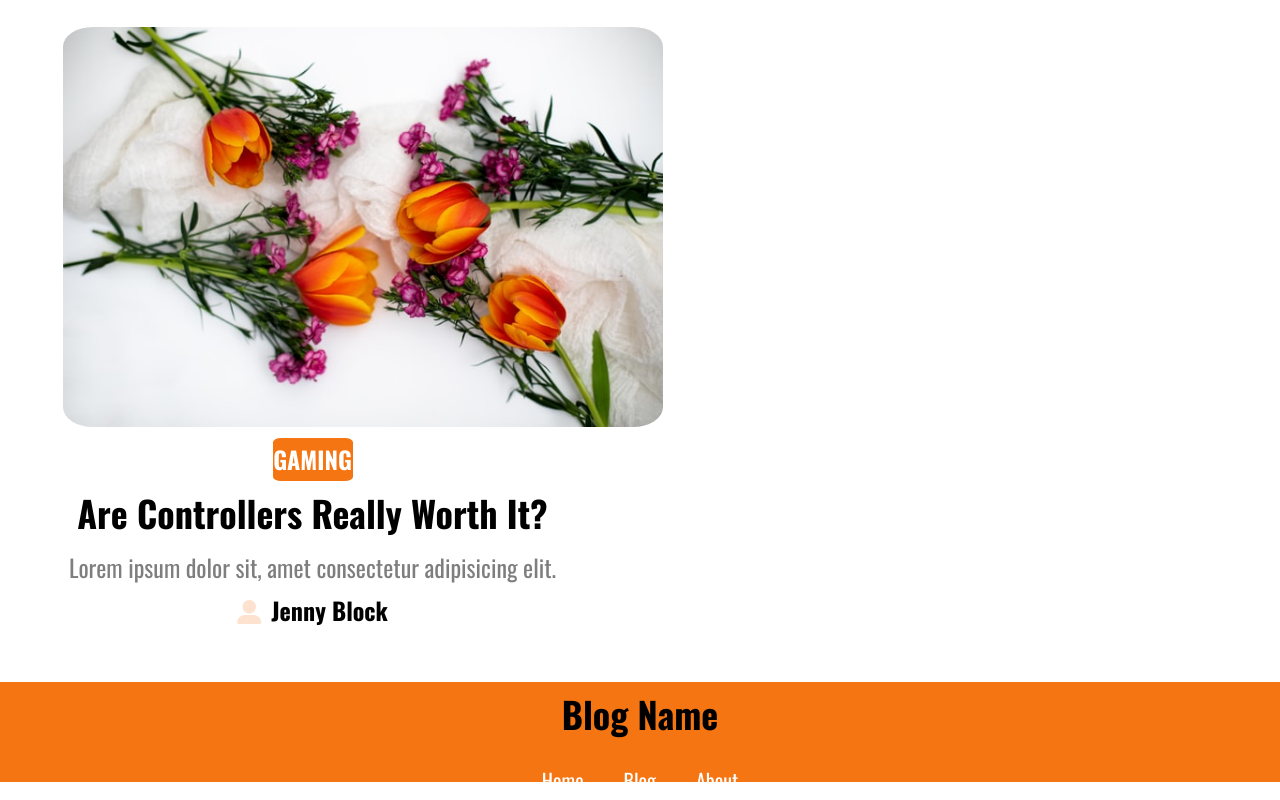
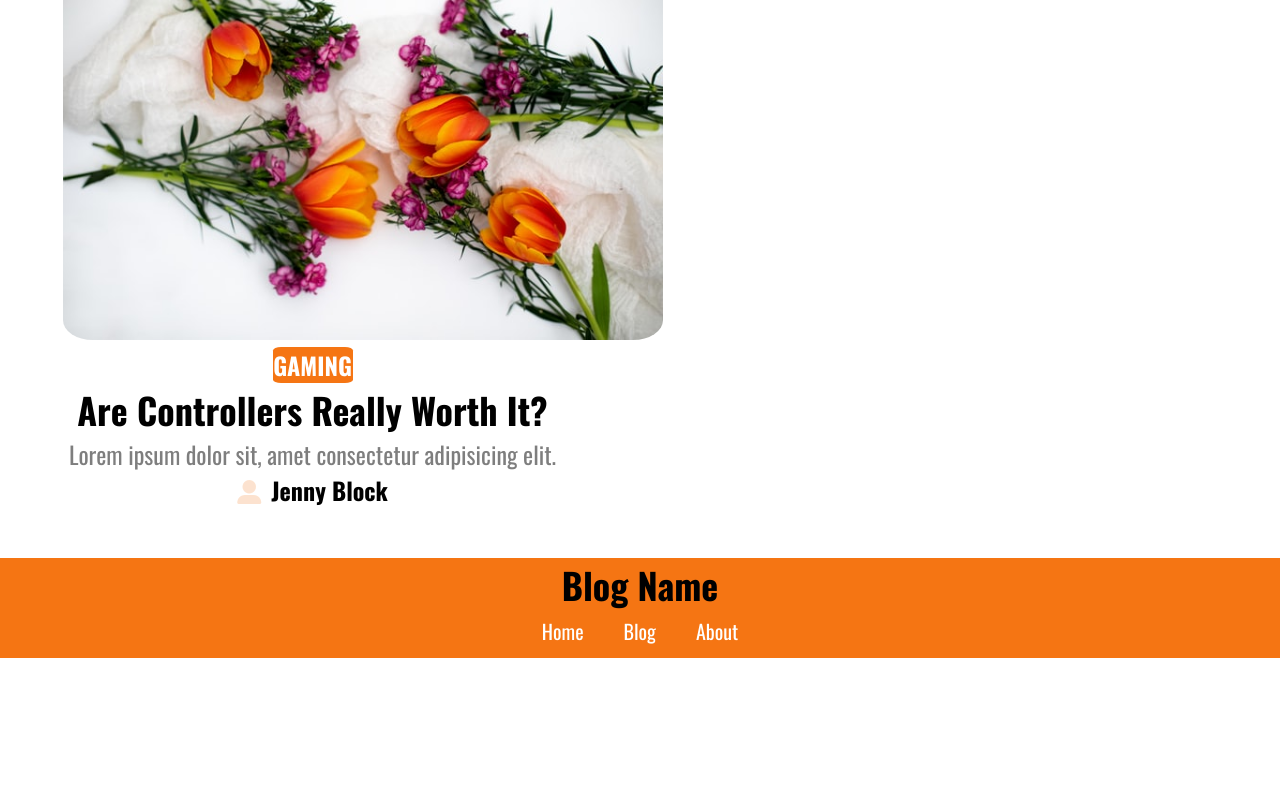
Before and after one commit to Kymii/Blog, a plain HTML site: page index.html in a window 1280 px wide. Shown: the part 2279-3079 px from the top of the page. After the commit the page ends 2937 px from the top, so only its background shows below. Drawn offline with nearby package versions, Linux system fonts and the light colour scheme.

Commit message:
Fix: Fix line height cutting footer text off

```diff
--- a/css/about.css
+++ b/css/about.css
@@ -20,8 +20,11 @@
 }
 
 @media (min-width: 1024px) {
-
     .about {
         margin: 20px 450px;
     }
+
+    #footer {
+        height: 100%;
+    }
 }
--- a/css/style.css
+++ b/css/style.css
@@ -15,7 +15,6 @@
 body {
     font-family: 'Oswald', sans-serif;
     font-size: 16px;
-    line-height: 1.8;
 }
 
 a {
@@ -171,7 +170,6 @@ ul {
     display: flex;
     justify-content: center;
     align-items: center;
-    margin-top: 10px;
 }
 
 /* media query for tablets  */
```
